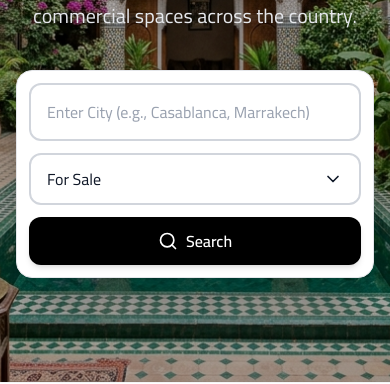
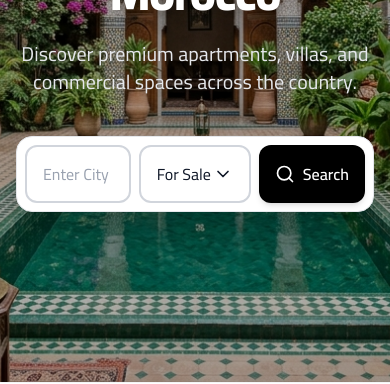
Before and after one commit to medlam1981/luxeimmo, a Next.js app: page /en in a window 390 px wide. Shown: the part 378-762 px from the top of the page. Built offline with nearby package versions, Linux system fonts and the light colour scheme; no server answers; the database is empty.

Commit message:
style: fix mobile search layout and update favicon to use logo icon

```diff
--- a/src/components/storefront/Hero.tsx
+++ b/src/components/storefront/Hero.tsx
@@ -61,7 +61,7 @@ export function Hero({ heroProperty }: HeroProps) {
           initial={{ opacity: 0, y: 20 }}
           animate={{ opacity: 1, y: 0 }}
           transition={{ duration: 0.6, delay: 0.4 }}
-          className="bg-white dark:bg-gray-900 p-3 rounded-2xl shadow-2xl flex flex-col md:flex-row gap-3 w-full max-w-3xl mx-auto items-stretch border border-gray-200 dark:border-gray-700"
+          className="bg-white dark:bg-gray-900 p-2 sm:p-3 rounded-2xl shadow-2xl flex flex-row gap-2 sm:gap-3 w-full max-w-3xl mx-auto items-stretch border border-gray-200 dark:border-gray-700"
         >
           {/* City Search Input */}
           <div className="flex-1 min-w-0">
@@ -75,7 +75,7 @@ export function Hero({ heroProperty }: HeroProps) {
           </div>
 
           {/* Property Type Dropdown */}
-          <div className="relative w-full md:w-44 shrink-0">
+          <div className="relative w-28 sm:w-36 md:w-44 shrink-0">
             <button
               type="button"
               onClick={() => setIsDropdownOpen(!isDropdownOpen)}
@@ -120,7 +120,7 @@ export function Hero({ heroProperty }: HeroProps) {
           {/* Search Button */}
           <Link
             href={`/search?city=${city}&type=${propertyType}`}
-            className="shrink-0 w-full md:w-auto inline-flex items-center justify-center px-8 py-3 text-base font-semibold text-white bg-black hover:bg-gray-800 dark:bg-white dark:text-black dark:hover:bg-gray-200 rounded-xl transition-all duration-300 shadow-md hover:shadow-xl"
+            className="shrink-0 w-auto inline-flex items-center justify-center px-4 sm:px-8 py-3 text-base font-semibold text-white bg-black hover:bg-gray-800 dark:bg-white dark:text-black dark:hover:bg-gray-200 rounded-xl transition-all duration-300 shadow-md hover:shadow-xl"
           >
             <Search className="w-5 h-5 mr-2" />
             {t('search')}
```
Also changed, not shown: src/app/icon.jpg (added).
